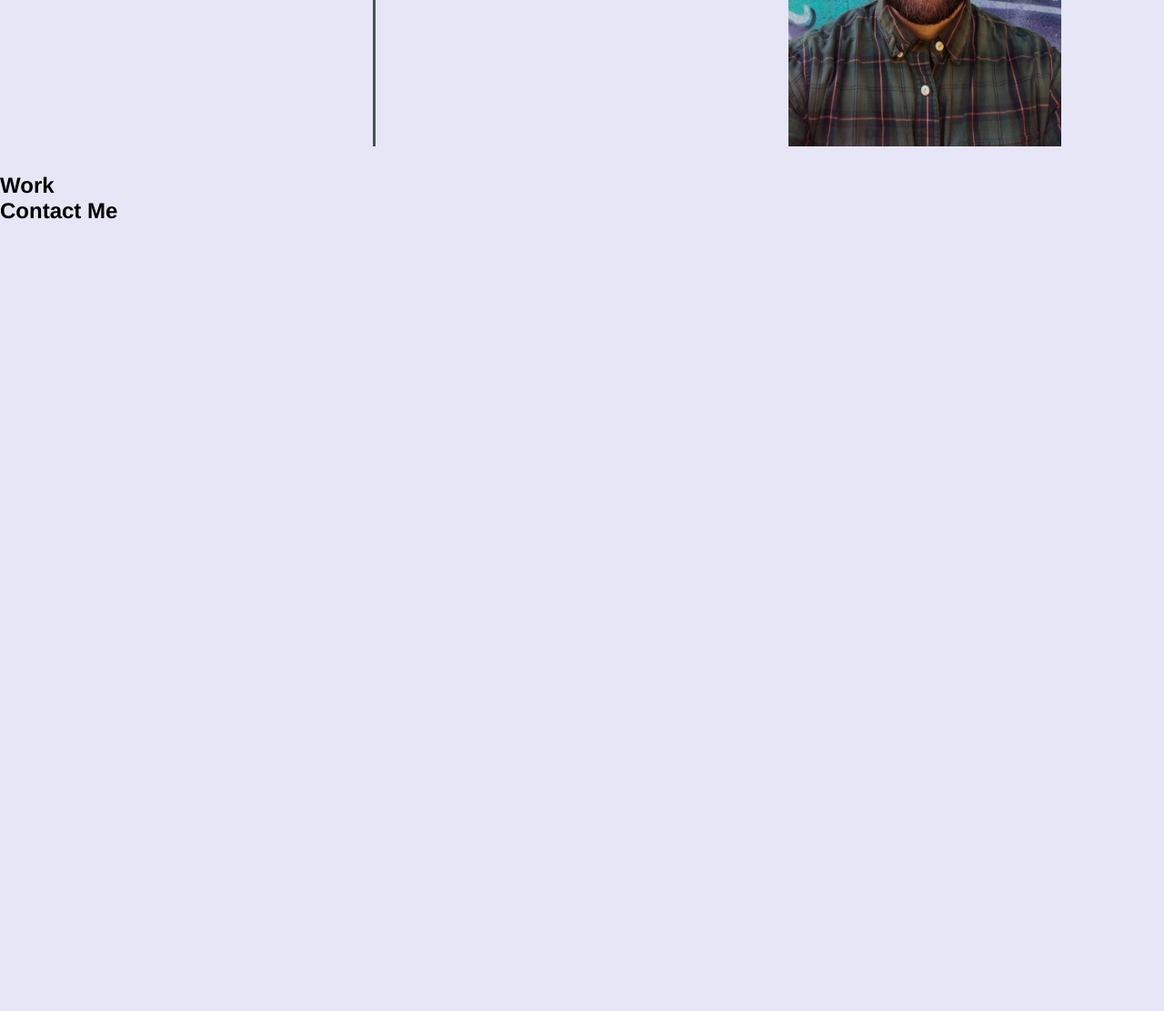
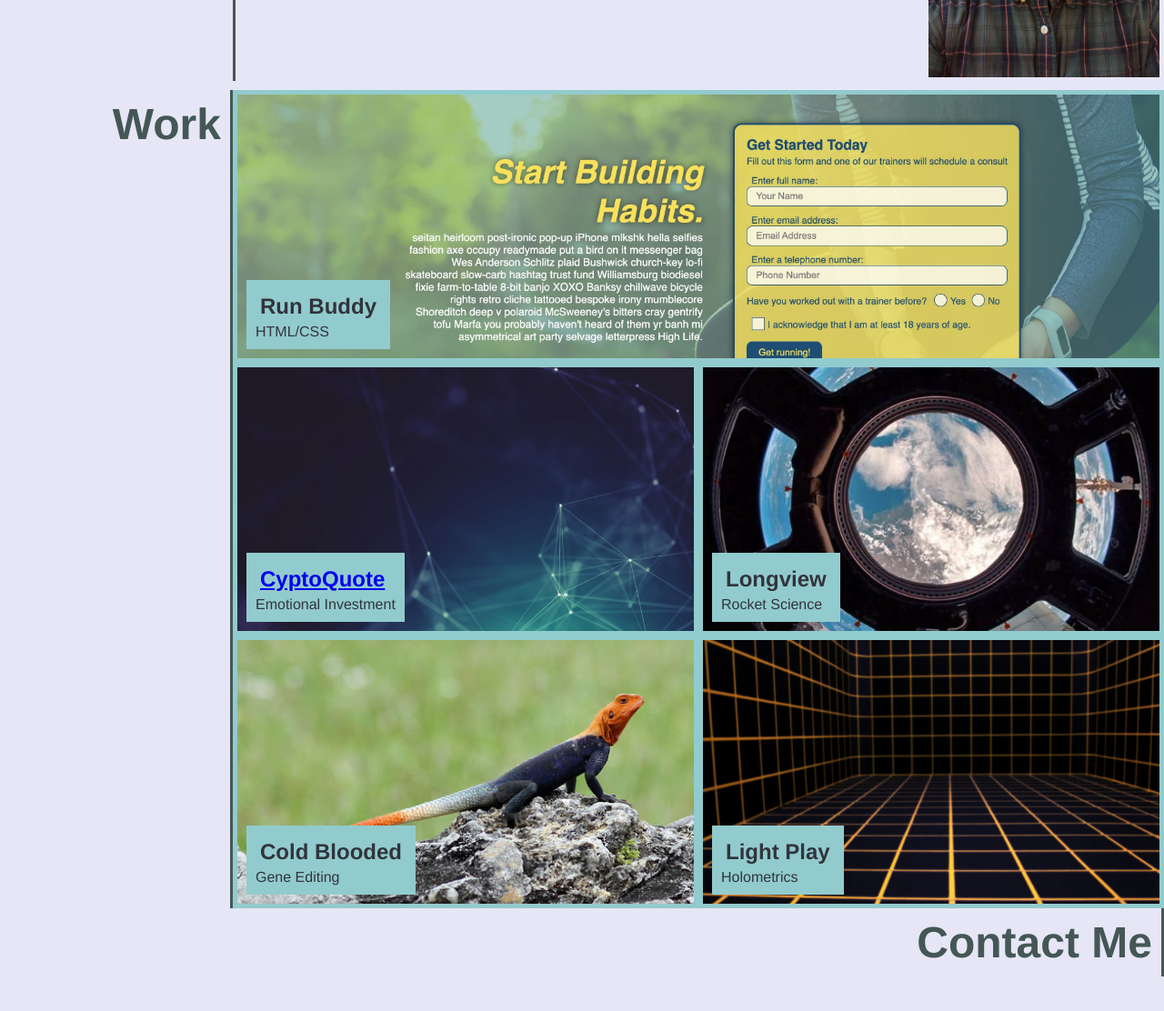
Before and after one commit to cahillmichael/mcahill-portfolio, a plain HTML site: page index.html in a window 1280 px wide. Shown: the part 664-1776 px from the top of the page at 91% size. Before the commit the page ends 964 px from the top, so only its background shows below. Drawn offline with Linux system fonts and the light colour scheme.

Commit message:
added cryptoquote

```diff
--- a/assets/css/style.css
+++ b/assets/css/style.css
@@ -74,51 +74,139 @@ header nav ul li a {
 /* hero style end */
 
 /* about me style start */
-/* .section-title {
-    font-size: 48px;
-    color: #445755;
-    border-right: 5px solid;
-    padding: 10px 5px 10px 10px;
-    text-align: top;
-}
-
-.primary-border {
-    border-color: #445755;
-} */
-
-.about-me h2 {
+.section-title {
     font-size: 48px;
     color: #445755;
     border-color: #445755;
     border-right: 3px solid;
     padding: 10px;
     text-align: right;
-    height: 400px;
+}
+
+.primary-border {
+    border-color: #445755;
 }
 
 .three-column {
     display: flex;
     justify-content: space-around;
-    flex-wrap: wrap;
+    /* flex-wrap: wrap; */
     margin: 10px 5px;
+    height: 400 px;
 }
 
-/* .three-column h2 {
+/* .three-column > * {
+    flex: 1;
+    margin: 30px;
+} */
 
+.three-column h2 {
+    height: 100%;
+}
+
+.column-header {
+    flex: 0 0 20%;
+}
+
+.column-p {
+    flex: 0 0 60%;
+    padding: 10px;
+}
+
+.columm-img {
+    flex: 0 0 20%;
+}
+
+/* about me style end */
+
+/* work style start */
+.work {
+    display: flex;
+    flex-wrap: wrap;
+    align-items: stretch;
+}
+
+.work h2 {
+    height: 900px;
+}
+
+.work-header {
+    flex: 0 0 20%;
+}
+
+.card {
+    min-width: 500px;
+    height: 300px;
+    padding: 10px;
+    border: 5px solid #92cbcd;
+    display: flex;
+    justify-content: left;
+    flex-wrap: wrap;
+    align-items: flex-end;
+    /* min-height: 200px;
+    min-width: 500px; */
+}
+
+.card .text {
+    background-color: #92cbcd;
+    color: #31343d;
+    padding: 10px;
+    /* width: 40%; */
+    /* margin: 0px 0px 20px; */
+}
+
+.card h3{
+    font-size: 24px;
+    padding: 5px;
+}
+
+/* cards div occupies 80% of work section and contains card elements */
+.cards {
+    display: flex;
+    flex-wrap: wrap;
+    flex: 0 0 80%;
+}
+
+#card-one {
+    background-image: url("../images/run-buddy.jpeg");
+    background-size: cover;
+    background-position: center;
+    flex: 0 0 100%;
+}
+
+#card-two {
+    background-image: url("../images/hero-bg.jpeg");
+    background-size: cover;
+    background-position: center;
+    flex: 0 0 50%
+}
+
+#card-three {
+    background-image: url("../images/cupola.jpeg");
+    background-size: cover;
+    background-position: center;
+    flex: 0 0 50%;
+}
+
+#card-four {
+    background-image: url("../images/lizard.jpeg");
+    background-size: cover;
+    background-position: center;
+    flex: 0 0 50%;
+}
+
+#card-five {
+    background-image: url("../images/holodeck.jpeg");
+    background-size: cover;
+    background-position: center;
+    flex: 0 0 50%;
+}
+
+/* .card:nth-child(1) {
+    min-width: 1000px;
+}
+
+.work > * {
+    flex: 1;
     margin: 15px;
 } */
-/*
-.three-column p {
-    flex: 1 1 300px;
-    margin: 15px;
-}
-
-.three-column img {
-    flex: 1 1 100px;
-    margin: 15px;
-} */
-
-.three-column > * {
-    flex: 1;
-    margin: 15px;
-}
--- a/index.html
+++ b/index.html
@@ -42,22 +42,56 @@
     <!-- about me section -->
     <section id="about-me" class="about-me">
       <div class="three-column">
-        <div>
+        <div class="column-header">
           <h2 class="section-title primary-border">About Me</h2>
         </div>
-        <div>
+        <div class="column-p">
           <p>Lorem ipsum dolor sit amet consectetur, adipisicing elit. Consectetur eveniet corporis debitis autem culpa veniam nobis. Quos ipsam natus nobis eos totam temporibus? Laborum assumenda consequuntur enim vero eos ea ducimus accusantium unde dolorum perferendis. Iste dolorum rem quasi quibusdam?</p>
         </div>
-        <div>
-          <img src="./assets/images/mcahill.jpeg" alt="michael cahill headshot" width="300">
+        <div class="column-img">
+          <img src="./assets/images/mcahill.jpeg" alt="michael cahill headshot" width=100% >
         </div>
       </div>
     </section>
 
     <!-- work section -->
     <section id="work" class=work>
+        <div class="work-header">
         <h2 class="section-title primary-border">Work</h2>
+        </div>
         <!-- cards -->
+        <div class="cards">
+          <article id="card-one" class="card">
+              <div class="text">
+                <h3>Run Buddy</h3>
+                <p>HTML/CSS</p>
+              </div>
+          </article>
+          <article id="card-two" class="card">
+              <div class="text">
+                <h3><a href="https://krissmith7.github.io/cryptoquotes/">CyptoQuote</a></h3>
+                <p>Emotional Investment</p>
+              </div>
+          </article>
+          <article id="card-three" class="card">
+              <div class="text">
+                <h3>Longview</h3>
+                <p>Rocket Science</p>
+              </div>
+          </article>
+          <article id="card-four" class="card">
+              <div class="text">
+                <h3>Cold Blooded</h3>
+                <p>Gene Editing</p>
+              </div>
+          </article>
+          <article id="card-five" class="card">
+              <div class="text">
+                <h3>Light Play</h3>
+                <p>Holometrics</p>
+              </div>
+          </article>
+        </div>
     </section>
 
     <!-- contact me sction -->
```
Also changed, not shown: assets/images/cupola.jpeg (added), assets/images/hero-bg.jpeg (added), assets/images/holodeck.jpeg (added), assets/images/janitor.jpeg (added), assets/images/lizard.jpeg (added), assets/images/run-buddy.jpeg (added), 3 other files.
